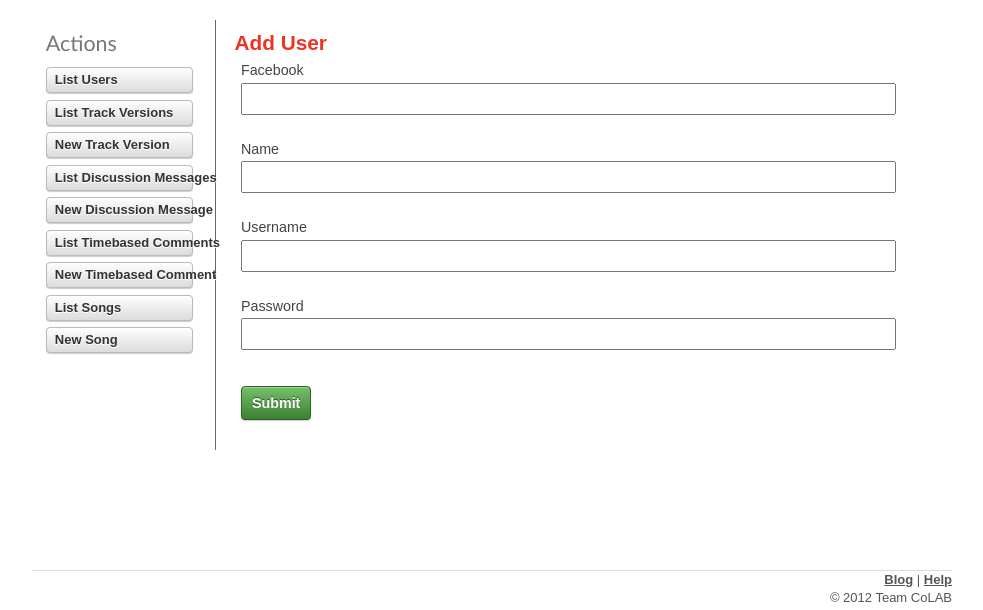
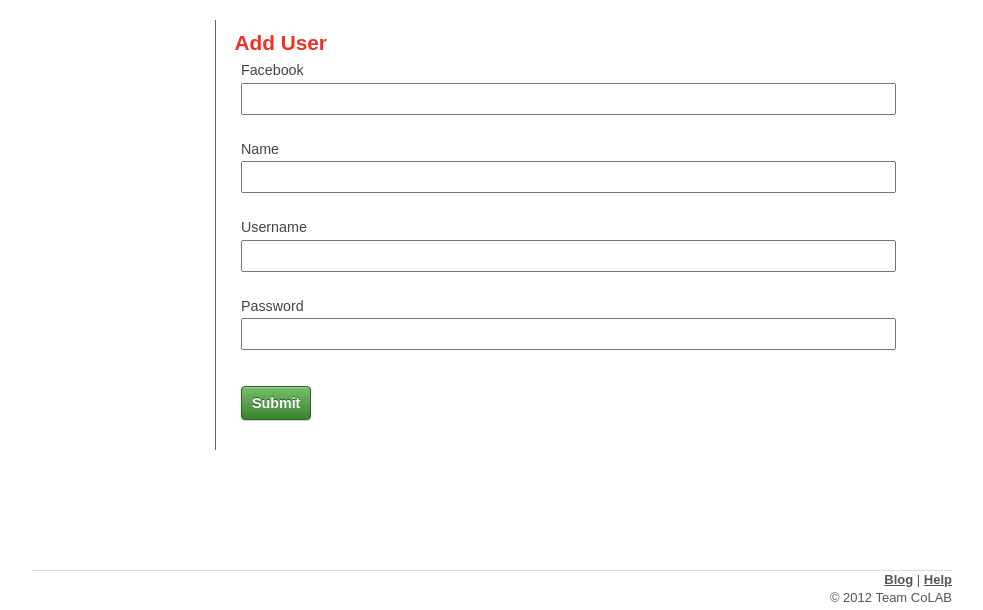
Before and after one commit to cdzombak/colab, a CakePHP app: the page made by colab/app/View/Users/add.ctp in a window 1280 px wide. Shown: the part 151-761 px from the top of the page, without its empty margins (148-1131 px from the left). Run offline with PHP 8.4 and a stand-in for CakePHP, Linux system fonts and the light colour scheme; the template is opened without the code that fills it, so the values that code supplies are empty; form fields are guessed from the names that the template uses; some libraries are stand-ins or nearby versions.

Commit message:
remove unnecessary crap

```diff
--- a/colab/app/View/Users/add.ctp
+++ b/colab/app/View/Users/add.ctp
@@ -11,18 +11,3 @@
 	</fieldset>
 <?php echo $this->Form->end(__('Submit'));?>
 </div>
-<div class="actions">
-	<h3><?php echo __('Actions'); ?></h3>
-	<ul>
-
-		<li><?php echo $this->Html->link(__('List Users'), array('action' => 'index'));?></li>
-		<li><?php echo $this->Html->link(__('List Track Versions'), array('controller' => 'track_versions', 'action' => 'index')); ?> </li>
-		<li><?php echo $this->Html->link(__('New Track Version'), array('controller' => 'track_versions', 'action' => 'add')); ?> </li>
-		<li><?php echo $this->Html->link(__('List Discussion Messages'), array('controller' => 'discussion_messages', 'action' => 'index')); ?> </li>
-		<li><?php echo $this->Html->link(__('New Discussion Message'), array('controller' => 'discussion_messages', 'action' => 'add')); ?> </li>
-		<li><?php echo $this->Html->link(__('List Timebased Comments'), array('controller' => 'timebased_comments', 'action' => 'index')); ?> </li>
-		<li><?php echo $this->Html->link(__('New Timebased Comment'), array('controller' => 'timebased_comments', 'action' => 'add')); ?> </li>
-		<li><?php echo $this->Html->link(__('List Songs'), array('controller' => 'songs', 'action' => 'index')); ?> </li>
-		<li><?php echo $this->Html->link(__('New Song'), array('controller' => 'songs', 'action' => 'add')); ?> </li>
-	</ul>
-</div>
```
